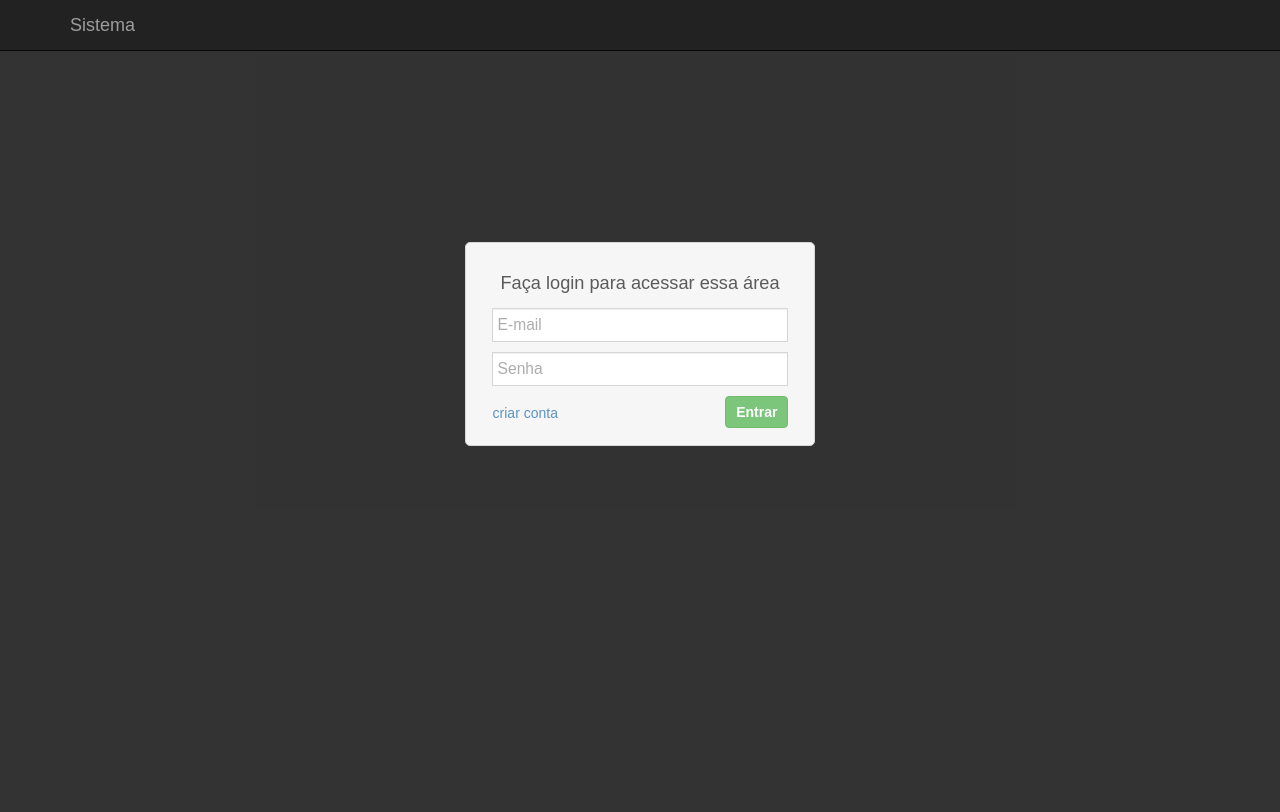
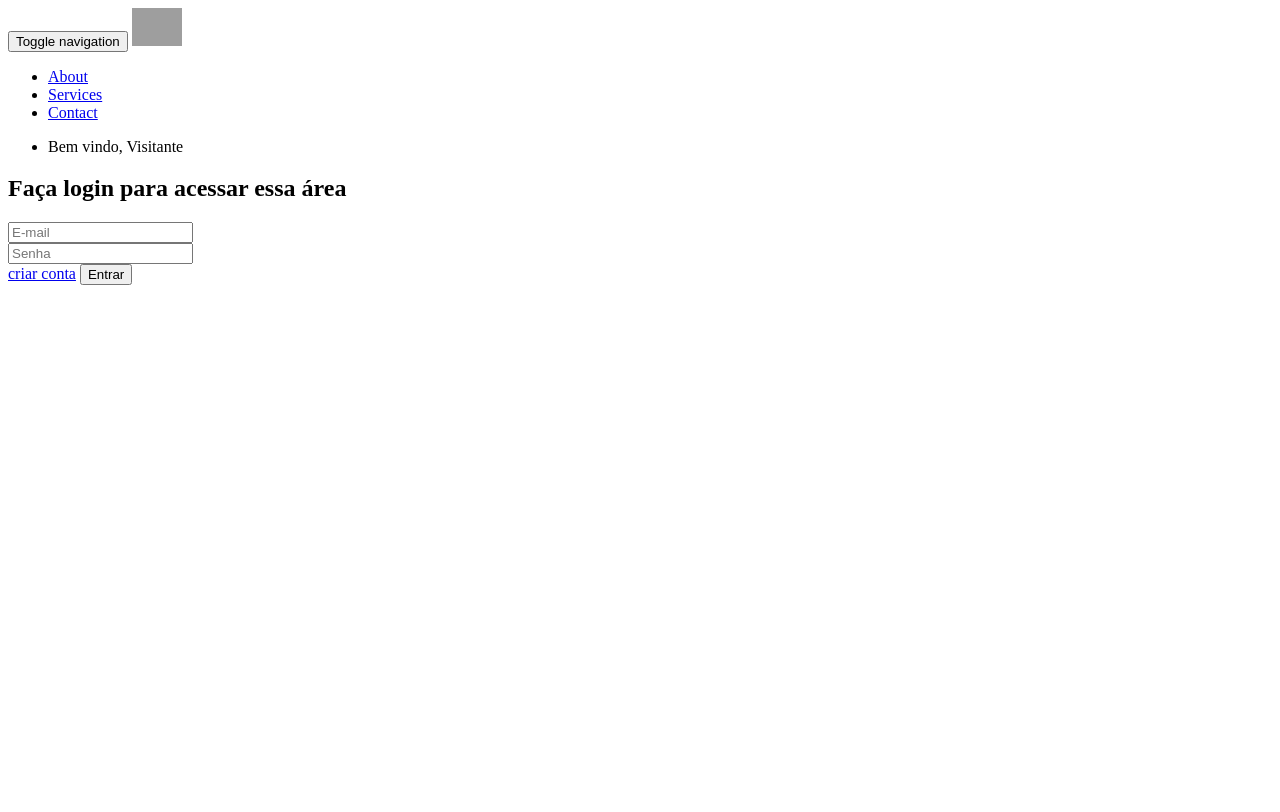
Before and after one commit to maikymk/sistema, a PHP site: page / in a window 1280 px wide. After the commit the page ends 285 px from the top, so only its background shows below. Run offline with PHP 8.4, Linux system fonts and the light colour scheme; some libraries are stand-ins or nearby versions; grey boxes are pictures that could not be loaded.

Commit message:
Correções de nomenclatura e padronizãção de css

```diff
--- a/css/css.css
+++ b/css/css.css
@@ -1,81 +1,14 @@
-*{ font-family: "Arial", Verdana, Sans; font-size: 13px; margin: 0; padding: 0; }
-body{ padding-top: 50px; }
-.conteudoFrame{ overflow: hidden; padding: 0 !important; }
-
-/*****************************************************
- ********* SUBISTITUINDO PADROES DO BOOTSTRAP ********
- ****************************************************/
-.conteudo{ margin-top: 49px; border-color: #333; border-left: 1px; width: 100%; overflow: hidden; border: 1px solid #CCC; padding: 0; border-radius: 10px; }
-.row{ width: 100%; display: block; clear: both; margin: 0px !important; }
-#containerPrincipal{ width: 100%; margin: auto; padding: 0; }
-#logout{ margin: 15px 5px; padding: 0; color: #d9534f; }
-#logout:hover{ color: #f4f4f4 !important; }
-.no-padding{ padding: 0 !important; }
-
-/*****************************************************
- ************************ MENU ***********************
- ****************************************************/
-#nomeUser{ margin-right: 30px; }
-
-/**********************************
- ******* CLASSES ESPECIAIS ********
- *********************************/
-.textoMedio{ font-size: 1.4em; }
-.center{ text-align: center; }
-.color-fff{ color: #FFF !important; }
-.mk-col-80{ width: 80%; }
-.mk-pad-0{ padding: 0 !important; }
-.mk-pad-bot-10{ padding-bottom: 10px !important; }
-.mk-pad-rig-lef-15{ padding: 0 15px !important; }
-.mk-mar-bot-10{ margin-bottom: 10px !important; }
-.mk-mar-top-20{ margin-top: 20px !important; }
-.mk-mar-top-15{ margin-top: 15px !important; }
-.mk-mar-aut{ margin: auto; }
-.mk-wid-100-prc{ width: 100%; }
-.mk-wid-50-prc{ width: 50%; }
-.mk-txt-ali-rig{ text-align: right; }
-.mk-txt-ali-cen{ text-align: center; }
-.mk-ver-ali-mid{ vertical-align: middle !important; }
-.mk-bac-eee{ background: #EEE !important; }
-.mk-mar-top-5-neg{ margin-top: -5px !important; }
-.mk-cle-rig{ clear: right; }
-
-/**********************************
- ********* TELA DE LOGIN **********
- *********************************/
-#telaLogin, #novaConta{ width: 100%; min-height: 95.3%; top: 50px; opacity: 0.8; position: absolute; background: #000; }
-.telaLogin, .telaNovaConta{ max-width: 350px; padding: 10px 2%; background: #F4F4F4; border-radius: 5px; border: 1px solid #CCC; overflow: hidden; }
-.telaLogin{ margin: 15% auto 0 auto; }
-.telaNovaConta{ margin: 10% auto 0 auto; }
-.labelLogin{ font-size: 1.3em; color: #666; display: block; float: left; }
-.loginUser, .novaConta{ background: #FFF; width: 100% !important; }
-.submitConcluir{ float: right; background: #060; border: 1px solid #000; color: #FFF;  }
-.mk-erro, .erroLogin{ color: #D00; border: 1px solid #D00; }
-.mk-sucesso, .sucessoLogin{ color: #070; border: 1px solid #070; }
-.msgNovaConta{ padding: 2px 0; text-align: center; display: block; }
-#formTelaLogin{ margin: 0; padding: 0; }
-.row-login{ margin: 5px 0 !important; }
-#link-normal{ padding-left: 0; padding-right: 0; }
-
-/*****************************************************
- *** PADROES PARA TODOS OS ELEMENTOS DO MESMO TIPO ***
- ****************************************************/
-input[type="submit"]{ padding: 5px 10px; font-weight: bold; cursor: pointer; }
-input[type="text"], input[type="password"], input[type="date"], input[type="email"], textarea, select{
-	font-size: 1.2em !important;
-	color: #333 !important;
-	border-radius: 0px !important;
-	padding: 5px !important;
-	border: 1px solid #CCC !important;
-	outline: none;
+body {
+    padding-top: 70px; /* Required padding for .navbar-fixed-top. Change if height of navigation changes. */
 }
 
-/*****************************************************
- ******************* TELAS DE ERRO *******************
- ****************************************************/
-.telaErro{ width: 100%; min-width: 100%; min-height: auto; height: auto; }
-.imgErro{ width: 100%; height: auto; }
+.navbar-fixed-top .nav { padding: 15px 0; }
+.navbar-fixed-top .navbar-brand { padding: 0 15px; }
 
-@media screen and (max-width: 767px){
-	#ul-logout{ float: left !important; margin: 0px !important; }
+@media(min-width:768px) {
+    body {
+        padding-top: 100px; /* Required padding for .navbar-fixed-top. Change if height of navigation changes. */
+    }
+
+    .navbar-fixed-top .navbar-brand { padding: 15px 0; }
 }
--- a/index.php
+++ b/index.php
@@ -177,15 +177,15 @@ class ControllerFrame {
 
         if (isset($_POST['submitNovaConta'])) {
             //envio de dados para cadastro via ajax
-            $erros = $this->model->validaNovaConta($_POST);
+            $sucesso = $this->model->validaNovaConta($_POST);
 
             // se todos os dados estiverem corretos retorna o usuário para a tela padrão
-            if ($erros === true) {
+            if ($sucesso === true) {
                 header("Location: " . BASE);
                 exit;
             }
 
-            $this->view->setErros($erros);
+            $this->view->setErros($sucesso);
         }
 
         //tela de criacao de conta
@@ -230,7 +230,7 @@ class ControllerFrame {
         	}
         }
         //retorna o erro padrao
-        return $this->setErro();
+        return $this->setErro('404');
     }
 
     /**
--- a/templates/template.php
+++ b/templates/template.php
@@ -1,6 +1,6 @@
 <?php
 //recupera o nome do usuario logado
-$nomeUsuario = (! empty(Usuario::getNome()) ? Usuario::getNome() : '');
+$nomeUsuario = (! empty(Usuario::getNome()) ? Usuario::getNome() : 'Visitante');
 ?>
 <!DOCTYPE html>
 <html lang="pt-br">
@@ -14,31 +14,48 @@ $nomeUsuario = (! empty(Usuario::getNome()) ? Usuario::getNome() : '');
 <title>MK - Sistema 1</title>
 </head>
 <body>
-    <div class="conteudoFrame container-fluid">
-        <nav class="navbar navbar-inverse navbar-fixed-top">
+    <nav class="navbar navbar-inverse navbar-fixed-top" role="navigation">
         <div class="container">
+            <!-- Brand and toggle get grouped for better mobile display -->
             <div class="navbar-header">
-                    <button type="button" class="navbar-toggle collapsed" data-toggle="collapse" data-target="#navbar" aria-expanded="false" aria-controls="navbar">
-                        <span class="sr-only">Sistema</span> <span class="icon-bar"></span> <span class="icon-bar"></span>
+                <button type="button" class="navbar-toggle" data-toggle="collapse" data-target="#bs-example-navbar-collapse-1">
+                    <span class="sr-only">Toggle navigation</span>
+                    <span class="icon-bar"></span>
+                    <span class="icon-bar"></span>
+                    <span class="icon-bar"></span>
                 </button>
-                    <a class="navbar-brand" href="<?=BASE;?>">Sistema</a>
+                <a class="navbar-brand" href="#">
+                    <img alt="logo" src="http://shopblob.blob.core.windows.net/1281-produtoimagem/zoom-XF041L%20(3).jpg" width="50">
+                </a>
             </div>
-                <div id="navbar" class="collapse navbar-collapse">
+            <!-- Collect the nav links, forms, and other content for toggling -->
+            <div class="collapse navbar-collapse" id="bs-example-navbar-collapse-1">
+                <ul class="nav navbar-nav">
+                    <li>
+                        <a href="#">About</a>
+                    </li>
+                    <li>
+                        <a href="#">Services</a>
+                    </li>
+                    <li>
+                        <a href="#">Contact</a>
+                    </li>
+                </ul>
+
+                <ul class="nav navbar-nav pull-right">
+                    <li><p class="navbar-text">Bem vindo, <?=$nomeUsuario;?></p></li>
                     <?php if (Sessao::verificaTempoSessao()) {?>
-                    <ul class="nav navbar-nav">
+                    <li><a role="button" href="<?=BASE.'logout'?>">Sair</a></li>
+                    <?php }?>
                 </ul>
-                    <ul id="ul-logout" class="nav navbar-nav pull-right">
-                        <li><label id="nomeUser" class="mk-mar-top-15 color-fff">Bem vindo, <?=$nomeUsuario;?></label></li>
-                        <li><a id="logout" role="button" href="<?=BASE.'logout'?>">Logout</a></li>
-                    </ul>
-                    <?php }?>
             </div>
         </div>
     </nav>
-        <div class="container-mk">
+
+    <div class="container-fluid">
+        <div>
             <?=$this->container; ?>
         </div>
     </div>
-    <div class="rodapeFrame"></div>
 </body>
 </html>
```
Also changed, not shown: app/Home/index.php (+4 -10 lines), app/Home/templates/home.php (+12 -1 lines). Lines whose indentation alone changed are shown as unchanged.
